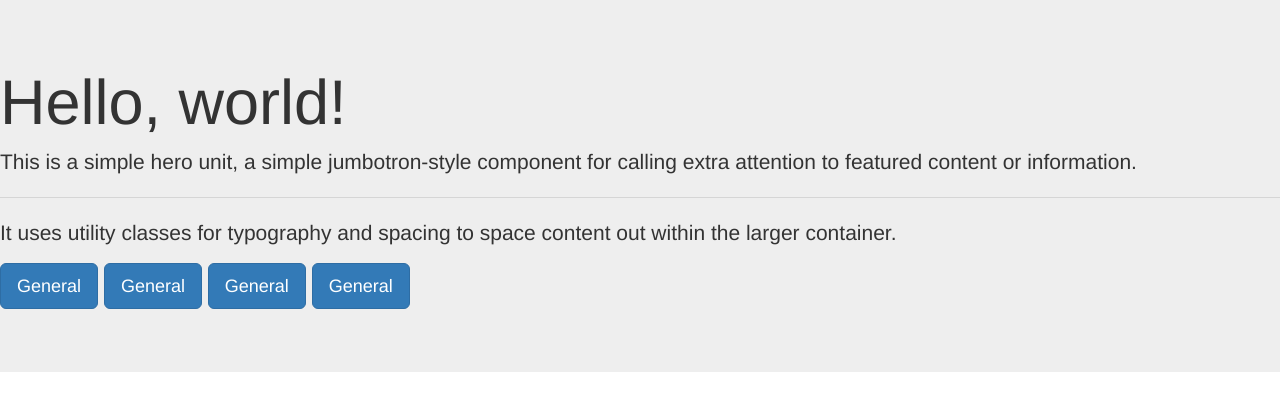
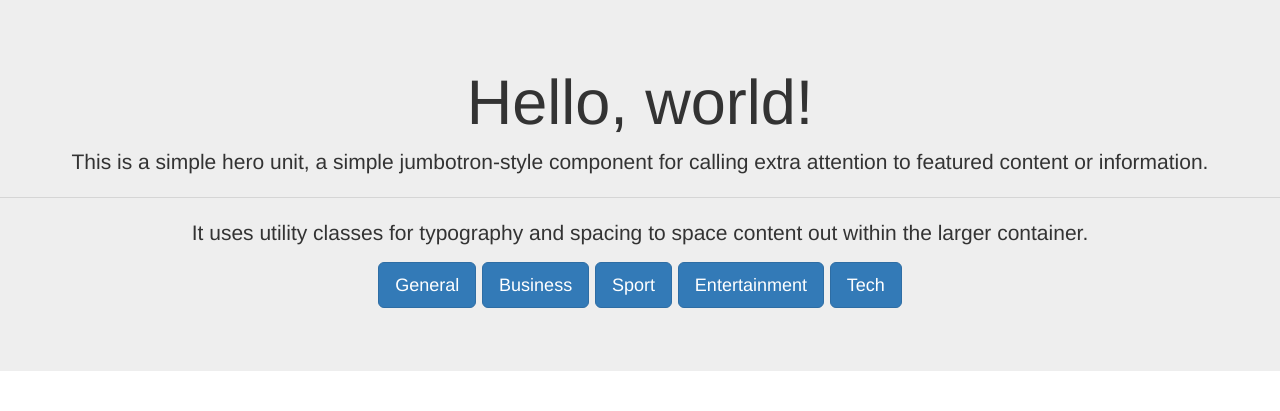
Before and after one commit to gabrielcoder247/News-Highlight-v2, a Flask app: template app/templates/index.html in a window 1280 px wide. Shown: the top 411 px of the page. Run offline with Flask 2, Linux system fonts and the light colour scheme; the template is opened without the code that fills it, so the values that code supplies are empty; some libraries are stand-ins or nearby versions.

Commit message:
add toggle  buttons to the navigation to the news articles macros

```diff
--- a/app/templates/index.html
+++ b/app/templates/index.html
@@ -4,16 +4,107 @@
 
 {% block content %}
 <div class="jumbotron">
-  <h1 class="display-4">Hello, world!</h1>
-  <p class="lead">This is a simple hero unit, a simple jumbotron-style component for calling extra attention to featured content or information.</p>
+  <h1 class="display-4 text-center">Hello, world!</h1>
+  <p class="lead text-center">This is a simple hero unit, a simple jumbotron-style component for calling extra attention to featured content or information.</p>
   <hr class="my-4">
-  <p>It uses utility classes for typography and spacing to space content out within the larger container.</p>
-  <p class="lead">
+  <p class="lead text-center">It uses utility classes for typography and spacing to space content out within the larger container.</p>
+  <p class="lead text-center">
     <a class="btn btn-primary btn-lg" data-toggle="collapse" href="#generalNews" role="button" aria-expanded="false" aria-controls="collapseExample">General</a>
-    <a class="btn btn-primary btn-lg" data-toggle="collapse" href="#generalNews" role="button" aria-expanded="false" aria-controls="collapseExample">General</a>
-    <a class="btn btn-primary btn-lg" data-toggle="collapse" href="#generalNews" role="button" aria-expanded="false" aria-controls="collapseExample">General</a>
-    <a class="btn btn-primary btn-lg" data-toggle="collapse" href="#generalNews" role="button" aria-expanded="false" aria-controls="collapseExample">General</a>
+    <a class="btn btn-primary btn-lg" data-toggle="collapse" href="#businessNews" role="button" aria-expanded="false" aria-controls="collapseExample">Business</a>
+    <a class="btn btn-primary btn-lg" data-toggle="collapse" href="#sportNews" role="button" aria-expanded="false" aria-controls="collapseExample">Sport</a>
+    <a class="btn btn-primary btn-lg" data-toggle="collapse" href="#entertainmentNews" role="button" aria-expanded="false" aria-controls="collapseExample">Entertainment</a>
+    <a class="btn btn-primary btn-lg" data-toggle="collapse" href="#technologyNews" role="button" aria-expanded="false" aria-controls="collapseExample">Tech</a>
   </p>
+  <div id="generalNews" class="collapse">
+  <div class="card text-center">
+    <div class="card-header">
+      Featured
+    </div>
+    <div class="card-body">
+      <h5 class="card-title">Special title treatment</h5>
+      <p class="card-text"></p>
+      <div class="row">
+        {{macro.displaySourcesList(general)}}
+      </div>
+      <!-- <a href="#" class="btn btn-primary">Go somewhere</a>
+    </div> -->
+    <!-- <div class="card-footer text-muted">
+    </div> -->
+  </div>
+</div>
+</div>
+<div id="generalNews" class="collapse">
+    <div class="card text-center">
+      <div class="card-header">
+        Featured
+      </div>
+      <div class="card-body">
+        <h5 class="card-title">Special title treatment</h5>
+        <p class="card-text"></p>
+        <div class="row">
+          {{macro.displaySourcesList(business)}}
+        </div>
+        <!-- <a href="#" class="btn btn-primary">Go somewhere</a>
+      </div> -->
+      <!-- <div class="card-footer text-muted">
+      </div> -->
+    </div>
+  </div>
+  </div>
+  <div id="generalNews" class="collapse">
+      <div class="card text-center">
+        <div class="card-header">
+          Featured
+        </div>
+        <div class="card-body">
+          <h5 class="card-title">Special title treatment</h5>
+          <p class="card-text"></p>
+          <div class="row">
+            {{macro.displaySourcesList(sport)}}
+          </div>
+          <!-- <a href="#" class="btn btn-primary">Go somewhere</a>
+        </div> -->
+        <!-- <div class="card-footer text-muted">
+        </div> -->
+      </div>
+    </div>
+    </div>
+    <div id="generalNews" class="collapse">
+        <div class="card text-center">
+          <div class="card-header">
+            Featured
+          </div>
+          <div class="card-body">
+            <h5 class="card-title">Special title treatment</h5>
+            <p class="card-text"></p>
+            <div class="row">
+              {{macro.displaySourcesList(Entertainment)}}
+            </div>
+            <!-- <a href="#" class="btn btn-primary">Go somewhere</a>
+          </div> -->
+          <!-- <div class="card-footer text-muted">
+          </div> -->
+        </div>
+      </div>
+      </div>
+      <div id="technologyNews" class="collapse">
+          <div class="card text-center">
+            <div class="card-header">
+              Featured
+            </div>
+            <div class="card-body">
+              <h5 class="card-title">Special title treatment</h5>
+              <p class="card-text"></p>
+              <div class="row">
+                {{macro.displaySourcesList(technology)}}
+              </div>
+              <!-- <a href="#" class="btn btn-primary">Go somewhere</a>
+            </div> -->
+            <!-- <div class="card-footer text-muted">
+            </div> -->
+          </div>
+        </div>
+        </div>
 </div>
 
 
@@ -33,25 +124,3 @@
   </div> -->
 
   {% endblock %}
-
-  <p>
-    <a class="btn btn-primary" data-toggle="collapse" href="#multiCollapseExample1" role="button" aria-expanded="false" aria-controls="multiCollapseExample1">Toggle first element</a>
-    <button class="btn btn-primary" type="button" data-toggle="collapse" data-target="#multiCollapseExample2" aria-expanded="false" aria-controls="multiCollapseExample2">Toggle second element</button>
-    <button class="btn btn-primary" type="button" data-toggle="collapse" data-target=".multi-collapse" aria-expanded="false" aria-controls="multiCollapseExample1 multiCollapseExample2">Toggle both elements</button>
-  </p>
-  <div class="row">
-    <div class="col">
-      <div class="collapse multi-collapse" id="multiCollapseExample1">
-        <div class="card card-body">
-          Anim pariatur cliche reprehenderit, enim eiusmod high life accusamus terry richardson ad squid. Nihil anim keffiyeh helvetica, craft beer labore wes anderson cred nesciunt sapiente ea proident.
-        </div>
-      </div>
-    </div>
-    <div class="col">
-      <div class="collapse multi-collapse" id="multiCollapseExample2">
-        <div class="card card-body">
-          Anim pariatur cliche reprehenderit, enim eiusmod high life accusamus terry richardson ad squid. Nihil anim keffiyeh helvetica, craft beer labore wes anderson cred nesciunt sapiente ea proident.
-        </div>
-      </div>
-    </div>
-  </div>
```
